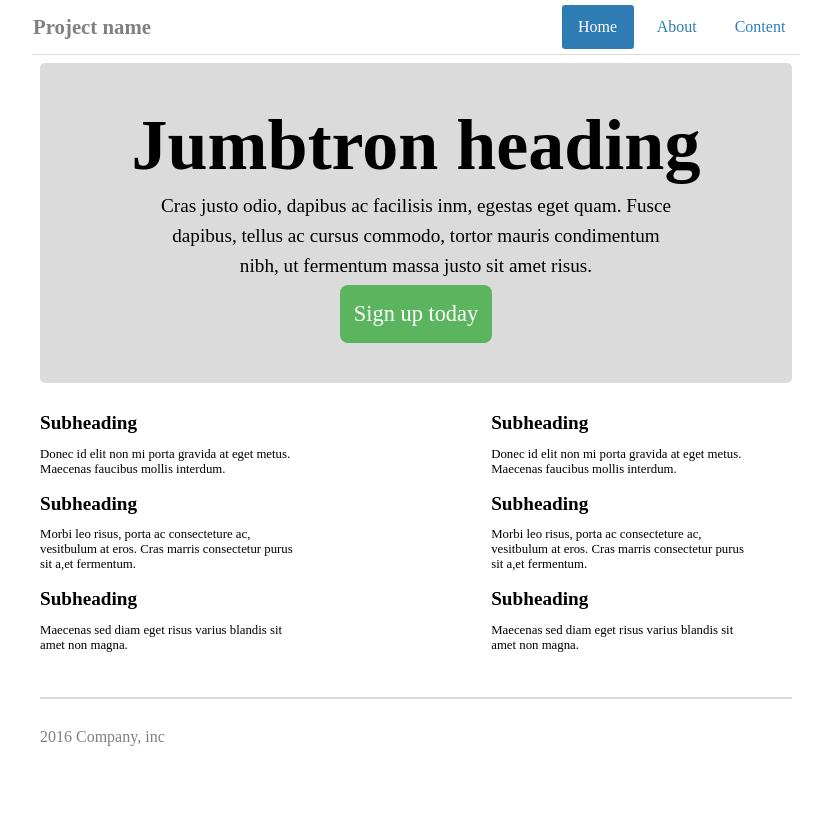
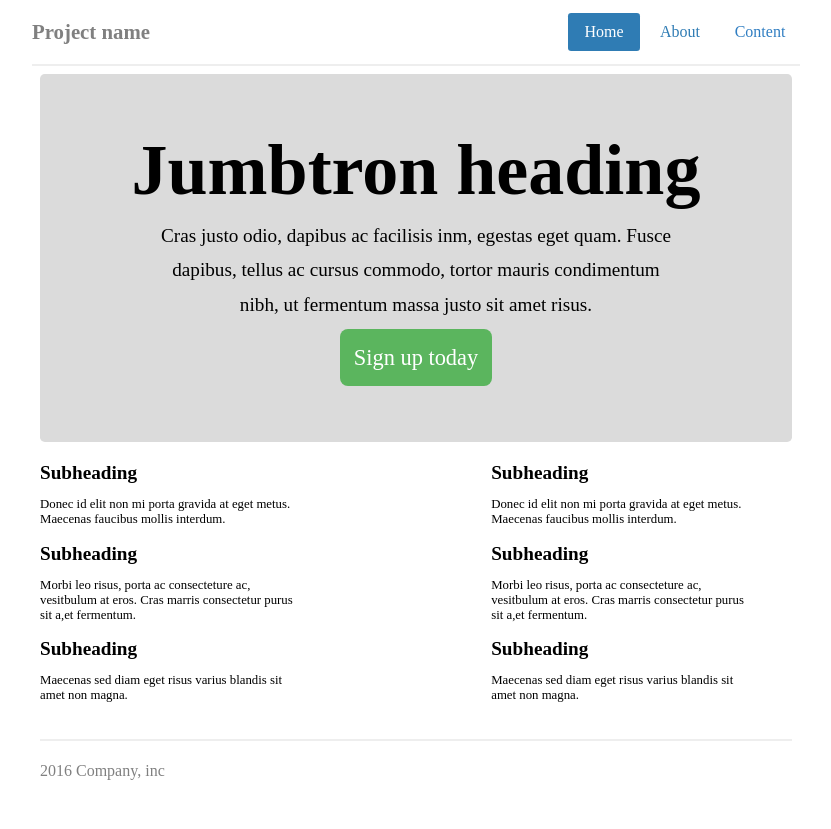
Before and after one commit to manirashme13/divziad, a plain HTML site: page index.html in a window 1280 px wide. Shown: the whole page, without its empty margins (224-1055 px from the left). Before the commit the page ends 800 px from the top, so only its background shows below. Drawn offline with Linux system fonts and the light colour scheme.

Commit message:
fix css code

```diff
--- a/style.css
+++ b/style.css
@@ -12,9 +12,6 @@ html , body{
    height: 100%;
    max-width: 768px;
    margin: auto;
-    display: flex;
-    flex-direction: column;
-    justify-content: space-between;
 }
 .nav{
    width: 100%;
@@ -23,28 +20,24 @@ html , body{
    flex-direction: row;
    justify-content: space-between;
 }
+.menu-item{
+   display: flex;
+   align-items: center;
+   justify-content: space-between;
+}
 .title{
    color: gray;
    height: 100%;
    width: 7.5rem;
-    display: flex;
-    flex-direction: row;
-    align-items: center;
-    justify-content: center;
    font-size: 1.3rem;
    font-weight: bold;
- }
- .menu-item{
    display: flex;
-    flex-direction: row;
    align-items: center;
-    justify-content: space-between;
-    gap: 0.2rem;
 }
 .home {
    background-color:#2f7cb4;
    color: white;
-    height: 80%;
+   height: 60%;
    width: 4.5rem;
    display: flex;
    align-items: center;
@@ -66,12 +59,11 @@ html , body{
    display: flex;
    align-items: center;
    justify-content: center;
-
 }
 .Separator{
    background-color: #eeeeee;
    height: 0.1rem;
-    width: 98%;
+   width: 100%;
    display: flex;
    justify-content: center;
    flex-direction: row;
@@ -83,34 +75,25 @@ html , body{
    padding: 0.5rem;
    display: flex;
    flex-direction: column;
-    justify-content: space-between;
    gap:1.3rem ;
 }
 .header{
    background-color: #dbdbdb;
    width: 100%;
-    height: 20rem;
+   height: 23rem;
    border-radius: 0.3rem;
    display: flex;
    align-items: center;
    justify-content: center;
    flex-direction: column;
-    gap: 0.5rem;
+   gap: 0.8rem;
 }
 .Jumbtron{
   font-size: 4.5rem;
   font-style:  bold;
-   display: flex;
-   flex-direction: column;
-   justify-content: center;
-   align-items: center;
   font-weight: bold;
 }
 .JumbtronText{
-   display: flex;
-   flex-direction: column;
-   justify-content: center;
-   align-items: center;
   font-size: 1.2rem;
 }
 .signUpText{
@@ -142,22 +125,8 @@ html , body{
   font-style: normal;
   font-weight: lighter;
 }
-
- .Separator{
-    background-color: #dbdbdb;
-    height: 0.1rem;
-    width: 100%;
-    display: flex;
-    flex-direction: row;
-    justify-content: center;
-    align-self: center;
- }
-
 .footer{
    width: 100%;
    height: 4rem;
    color: gray;
-    display: flex;
-    flex-direction: row;
-    justify-content: space-between;
 }
--- /dev/null
+++ b/style2.css
@@ -0,0 +1,163 @@
+html , body{
+    width: 100%;
+    height: 100%;
+    padding: 0;
+    margin: 0;
+}
+*{
+    box-sizing: border-box;
+}
+.container{
+    width: 100%;
+    height: 100%;
+    max-width: 768px;
+    margin: auto;
+    display: flex;
+    flex-direction: column;
+    justify-content: space-between;
+}
+ .nav{
+    width: 100%;
+    height: 4rem;
+    display: flex;
+    flex-direction: row;
+    justify-content: space-between;
+ }
+ .title{
+    color: gray;
+    height: 100%;
+    width: 7.5rem;
+    display: flex;
+    flex-direction: row;
+    align-items: center;
+    justify-content: center;
+    font-size: 1.3rem;
+    font-weight: bold;
+ }
+ .menu-item{
+    display: flex;
+    flex-direction: row;
+    align-items: center;
+    justify-content: space-between;
+    gap: 0.2rem;
+ }
+ .home {
+    background-color:#2f7cb4;
+    color: white;
+    height: 80%;
+    width: 4.5rem;
+    display: flex;
+    align-items: center;
+    justify-content: center;
+    border-radius: 0.2rem;
+ }
+ .about{
+    color: #2f7cb4;
+    height: 100%;
+    width: 5rem;
+    display: flex;
+    align-items: center;
+    justify-content: center;
+ }
+ .content{
+    color: #307ec2;
+    height: 100%;
+    width: 5rem;
+    display: flex;
+    align-items: center;
+    justify-content: center;
+
+ }
+ .Separator{
+    background-color: #eeeeee;
+    height: 0.1rem;
+    width: 98%;
+    display: flex;
+    justify-content: center;
+    flex-direction: row;
+    align-self: center;
+ }
+ .head{
+    width: 100%;
+    height: 110%;
+    padding: 0.5rem;
+    display: flex;
+    flex-direction: column;
+    justify-content: space-between;
+    gap:1.3rem ;
+ }
+ .header{
+    background-color: #dbdbdb;
+    width: 100%;
+    height: 20rem;
+    border-radius: 0.3rem;
+    display: flex;
+    align-items: center;
+    justify-content: center;
+    flex-direction: column;
+    gap: 0.5rem;
+ }
+ .Jumbtron{
+   font-size: 4.5rem;
+   font-style:  bold;
+   display: flex;
+   flex-direction: column;
+   justify-content: center;
+   align-items: center;
+   font-weight: bold;
+ }
+.JumbtronText{
+   display: flex;
+   flex-direction: column;
+   justify-content: center;
+   align-items: center;
+   font-size: 1.2rem;
+}
+.signUpText{
+   width: 9.5rem;
+   height: 3.6rem;
+   border-radius: 0.5rem;
+   font-size: 1.4rem;
+   background-color: #5bb55e;
+   display: flex;
+   justify-content: center;
+   align-items: center;
+   color: white;
+}
+ .body{
+   width: 100%;
+   height: 16rem;
+   display: flex;
+   justify-content: space-between;
+   flex-direction: row;
+   flex-wrap: wrap;
+ }
+ .Subheading{
+   width: 40%;
+   font-size: 1.2rem;
+   font-weight: bold;
+ }
+.SubheadingText{
+   font-size: 0.8rem;
+   font-style: normal;
+   font-weight: lighter;
+}
+
+ .Separator{
+    background-color: #dbdbdb;
+    height: 0.1rem;
+    width: 100%;
+    display: flex;
+    flex-direction: row;
+    justify-content: center;
+    align-self: center;
+ }
+
+ .footer{
+    width: 100%;
+    height: 4rem;
+    color: gray;
+    display: flex;
+    flex-direction: row;
+    justify-content: space-between;
+ }
```
Lines whose indentation alone changed are shown as unchanged.
